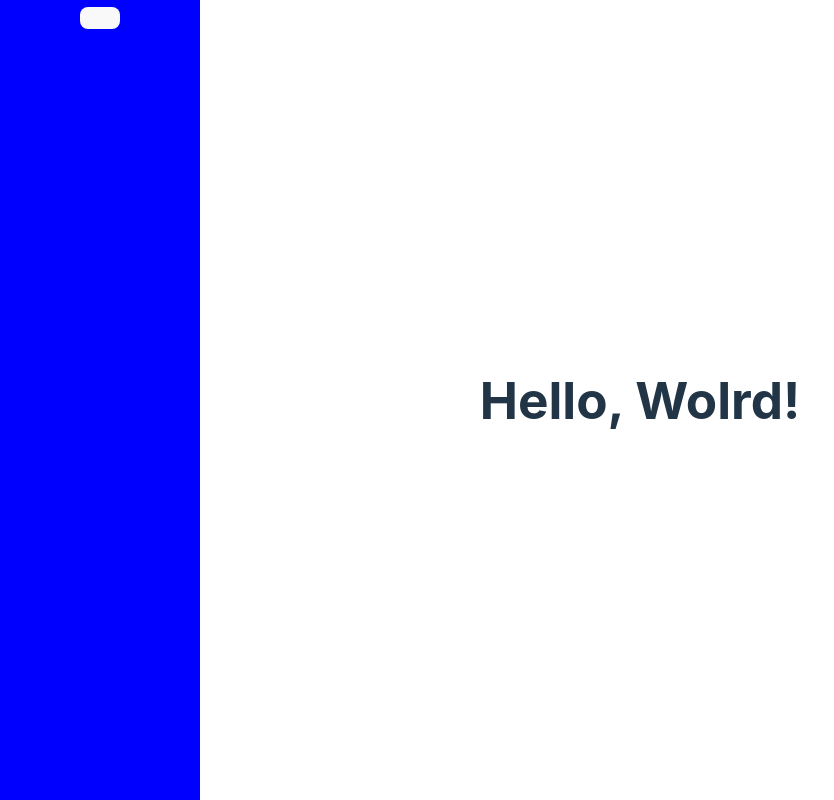
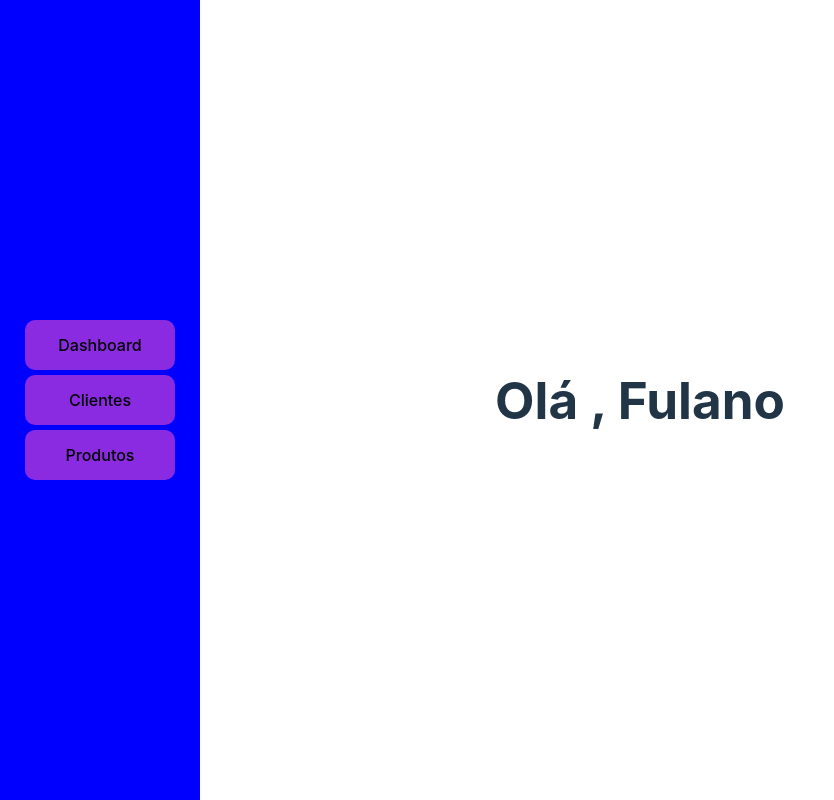
Before and after one commit to Marksouzza1/salesDashboar, a React (Vite) app: page / in a window 1280 px wide. Shown: the whole page, without its empty margins (0-834 px from the left). Built offline with nearby package versions, Linux system fonts and the light colour scheme.

Commit message:
created buttons in Sidebar

```diff
--- a/src/assets/css/Sidebar.module.css
+++ b/src/assets/css/Sidebar.module.css
@@ -5,4 +5,19 @@
         height: 100vh;
         width: 200px;
         background-color: blue;
+        align-content: center;
     }
+
+    .buttonContainer {
+        display: flex;
+        align-items: center;
+        flex-direction: column;
+        gap: 5px;
+    }
+
+    .buttonContainer button {
+        width: 150px;
+        height: 50px;
+        border-radius: 10px;
+        background-color: blueviolet;
+    }
--- a/src/layout/Header.jsx
+++ b/src/layout/Header.jsx
@@ -1,7 +1,11 @@
+import styles from "../assets/css/Sidebar.module.css"
 const Header = () => {
-
     return (
-        <h1>Hello, Wolrd!</h1>
+       <>
+       <div className={styles.header} >
+        <h1>Olá , Fulano</h1>
+       </div>
+       </>
     )
 
 }
--- a/src/layout/Sidebar.jsx
+++ b/src/layout/Sidebar.jsx
@@ -5,7 +5,11 @@ const Sidebar = () => {
     return (
         <>
         <div className={styles.sidebar}>
-        <button></button>
+        <div className={styles.buttonContainer}>
+            <button>Dashboard</button>
+            <button>Clientes</button>
+            <button>Produtos</button>
+        </div>
 
         </div>
         </>
```
